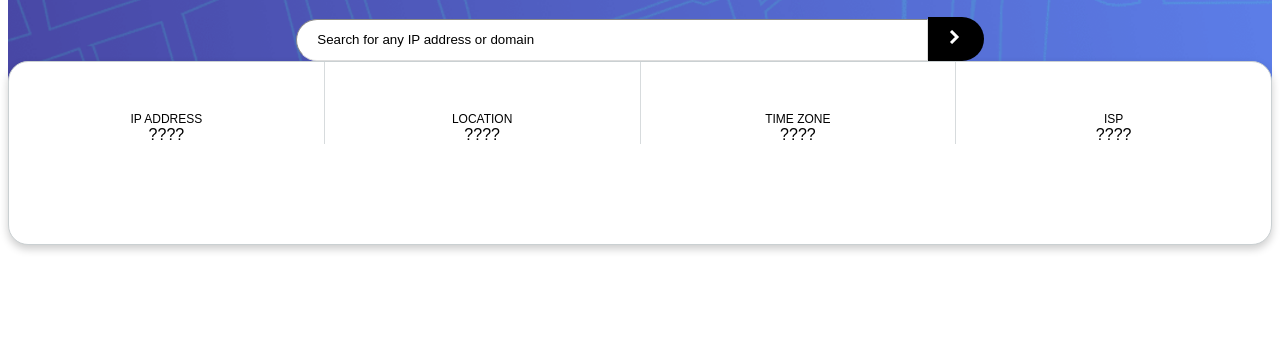
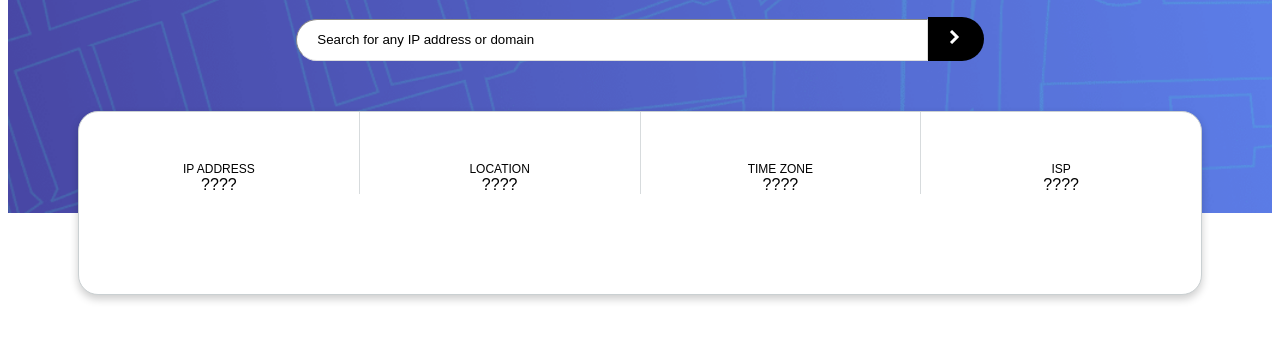
Before and after one commit to snowdenfam/ipaddresstracker, a plain HTML site: page index.html in a window 1280 px wide. Shown: the part 107-448 px from the top of the page. Drawn offline with Linux system fonts and the light colour scheme.

Commit message:
Increase margin for top and sides of the cards

```diff
--- a/style.css
+++ b/style.css
@@ -80,6 +80,8 @@ body, html {
   border-radius: 20px;
   overflow: hidden;
   box-shadow: 0 4px 8px 0 rgba(0, 0, 0, 0.2);
+  margin: 0px 70px;
+  margin-top: 50px;
 
 }
 
```
Also changed, not shown: 2 other files.
